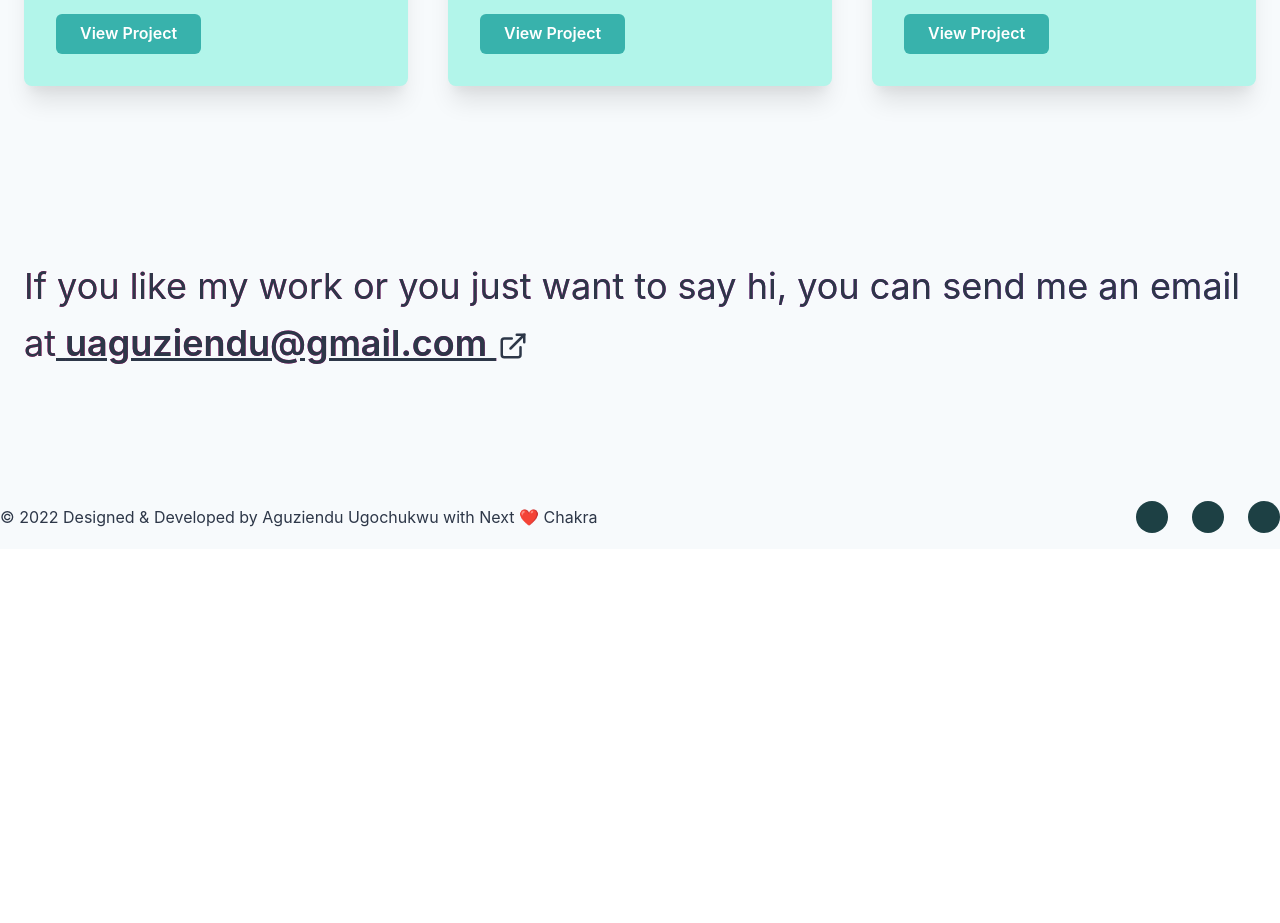
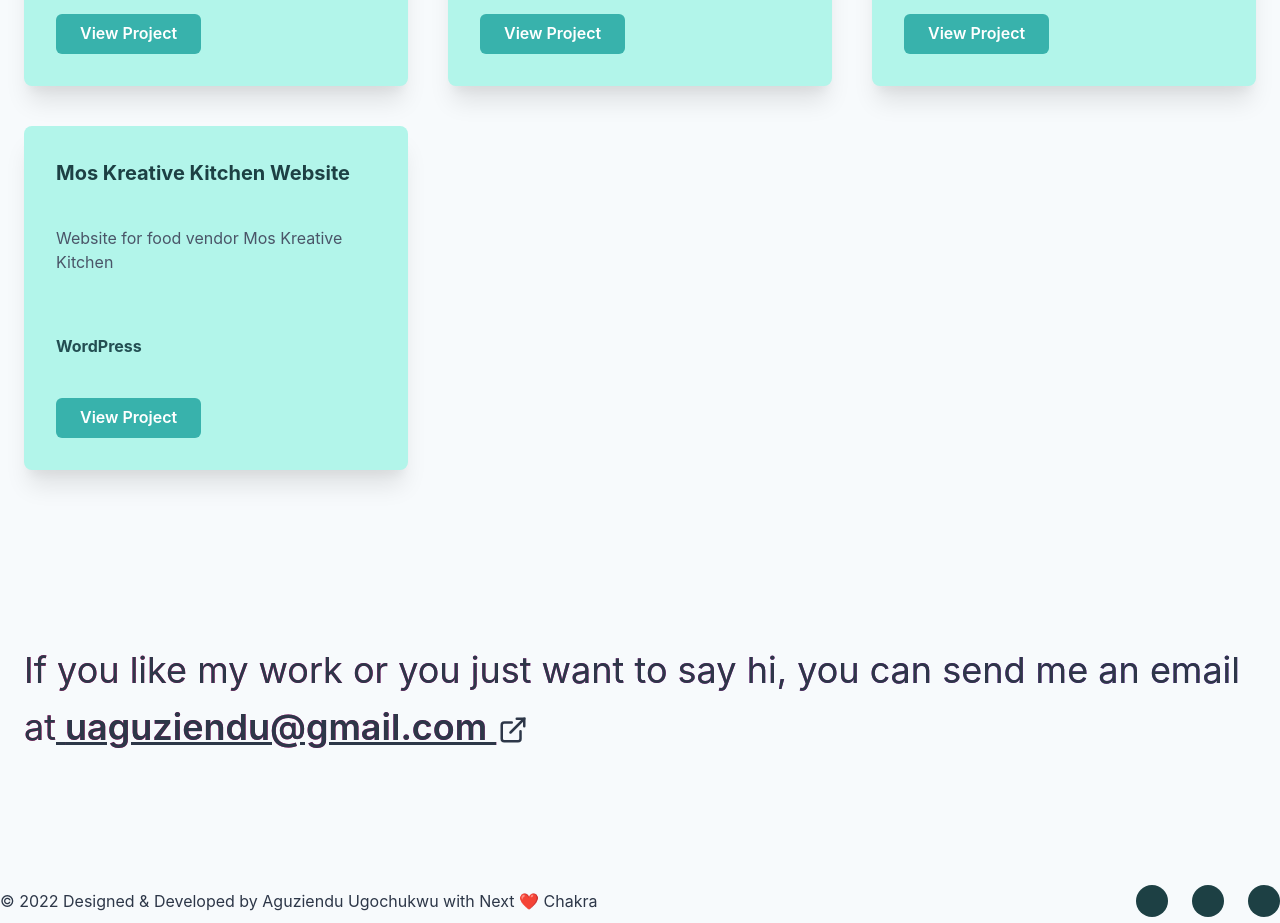
Before and after one commit to iamug/Portfolio-v2, a Next.js app: page / in a window 1280 px wide. Shown: the part 3140-4063 px from the top of the page. Before the commit the page ends 3689 px from the top, so only its background shows below. Built offline with nearby package versions, Linux system fonts and the light colour scheme.

Commit message:
added moskreative kitchen to works

```diff
--- a/src/data/works.ts
+++ b/src/data/works.ts
@@ -83,4 +83,10 @@ export const Works: Array<IWork> = [
     stack: "WordPress",
     live: "https://scrapbankafrica.com/",
   },
+  {
+    name: "Mos Kreative Kitchen Website ",
+    description: "Website for food vendor Mos Kreative Kitchen ",
+    stack: "WordPress",
+    live: "https://portfolio.ugochukwu.dev/moskreativekitchen/",
+  },
 ];
```
Also changed, not shown: 1 other file (tests, documents, lock files or other folders).
